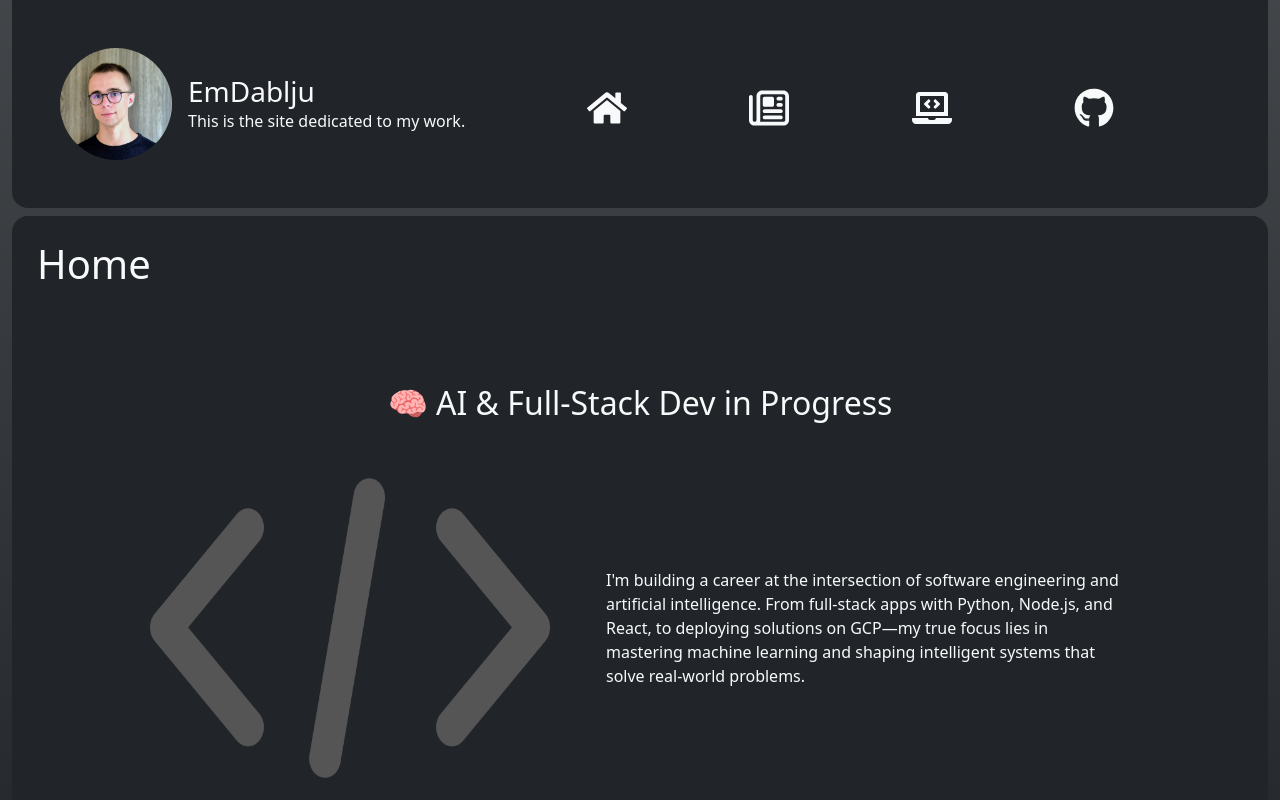
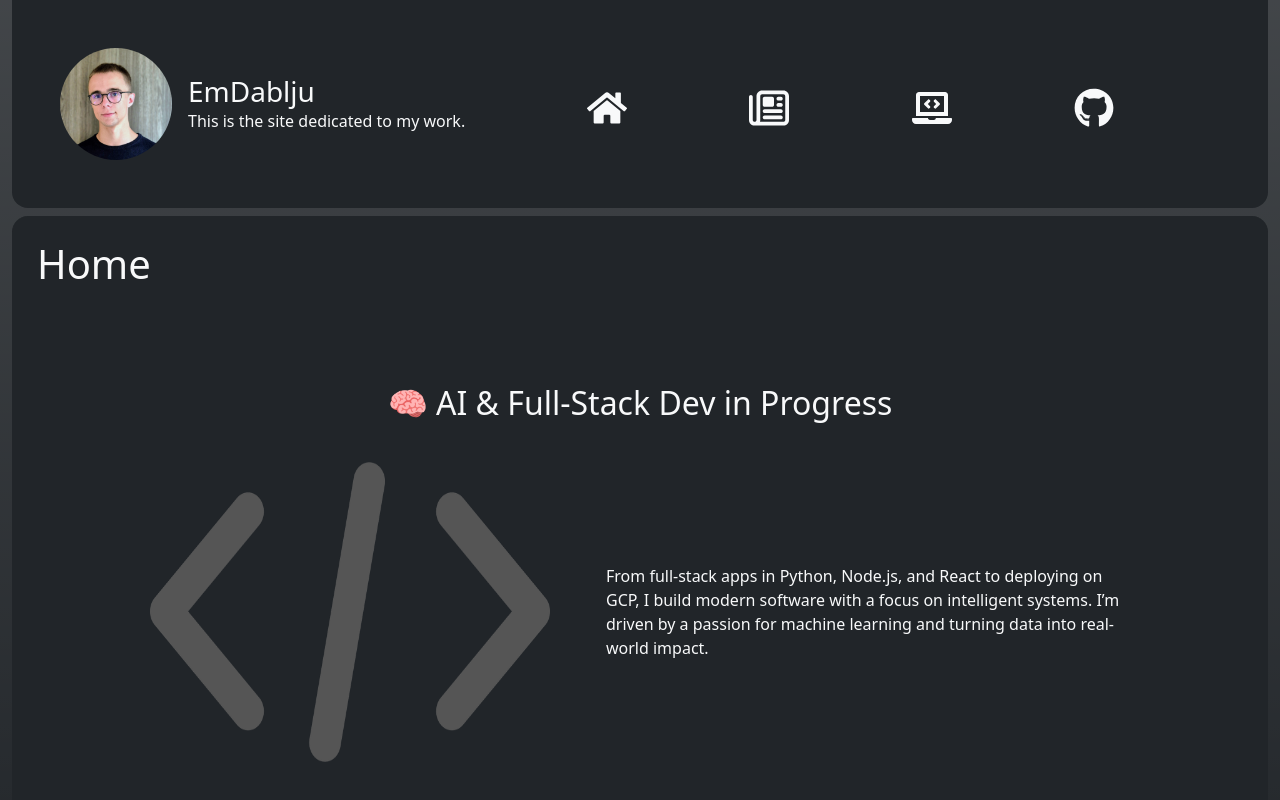
Before and after one commit to EmD4blju/portfolio_web_app, a React (Vite) app in the folder website/: page / in a window 1280 px wide. Shown: the top 800 px of the page. Built offline with nearby package versions, Linux system fonts and the light colour scheme.

Commit message:
feat: Update CarouselCard description and adjust layout styles

```diff
--- a/website/src/components/body/home/Carousel.tsx
+++ b/website/src/components/body/home/Carousel.tsx
@@ -36,7 +36,7 @@ function Carousel() {
         <div className="carousel-item active" data-bs-interval="10000">
           <CarouselCard
             heading="🧠 AI & Full-Stack Dev in Progress"
-            description="I'm building a career at the intersection of software engineering and artificial intelligence. From full-stack apps with Python, Node.js, and React, to deploying solutions on GCP—my true focus lies in mastering machine learning and shaping intelligent systems that solve real-world problems."
+            description="From full-stack apps in Python, Node.js, and React to deploying on GCP, I build modern software with a focus on intelligent systems. I’m driven by a passion for machine learning and turning data into real-world impact."
             imgPath="src/assets/coding-carousel.png"
           />
         </div>
--- a/website/src/components/body/home/CarouselCard.tsx
+++ b/website/src/components/body/home/CarouselCard.tsx
@@ -10,7 +10,7 @@ function CarouselCard({
   imgPath,
 }: CarsouelCardProperties) {
   return (
-    <div className="p-3 d-flex flex-wrap flex-column flex-md-nowrap justify-content-center gap-3">
+    <div className="p-3 d-flex flex-wrap flex-column flex-md-nowrap justify-content-center">
       <h2 className="p-3 flex-fill text-center">{heading}</h2>
       <div className="d-flex gap-5 p-3">
         <img
@@ -20,7 +20,9 @@ function CarouselCard({
           width={400}
           height={300}
         />
-        <span className="p-2 flex-fill align-self-center">{description}</span>
+        <span className="p-2 flex-fill align-self-center text-center text-sm-start">
+          {description}
+        </span>
       </div>
     </div>
   );
```
